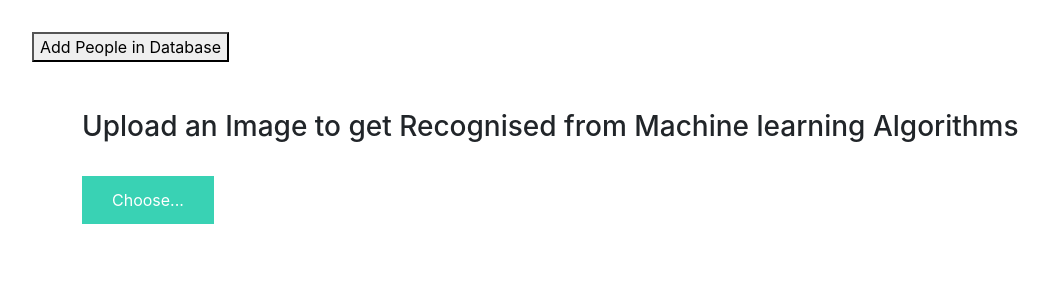
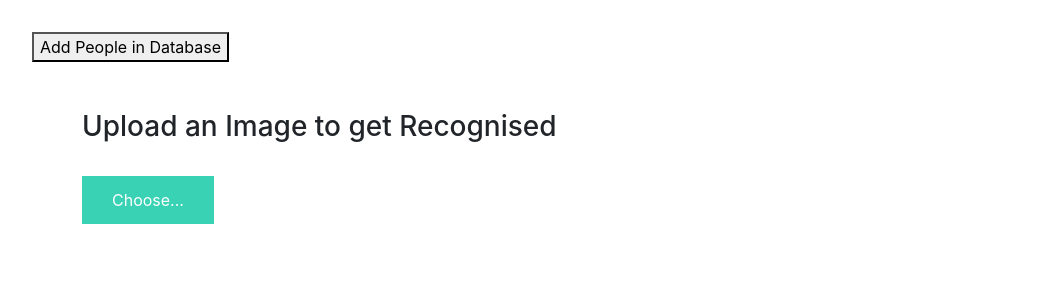
Before and after one commit to ShamSinha/Image-Recognition-Website, a Flask app: page / in a window 1280 px wide. Shown: the part 56-356 px from the top of the page, without its empty margins (103-1151 px from the left). Run offline with Flask 2, Linux system fonts and the light colour scheme; parts of the project's set-up code (start-up, migrations or seed data) failed here and were passed over; some libraries are stand-ins or nearby versions.

Commit message:
Update index.html

```diff
--- a/templates/index.html
+++ b/templates/index.html
@@ -12,7 +12,7 @@
 <br>
 <br>
 <br>
-<h3>Upload an Image to get Recognised from Machine learning Algorithms</h3>
+<h3>Upload an Image to get Recognised</h3>
 <br>
 
 <div>
```
